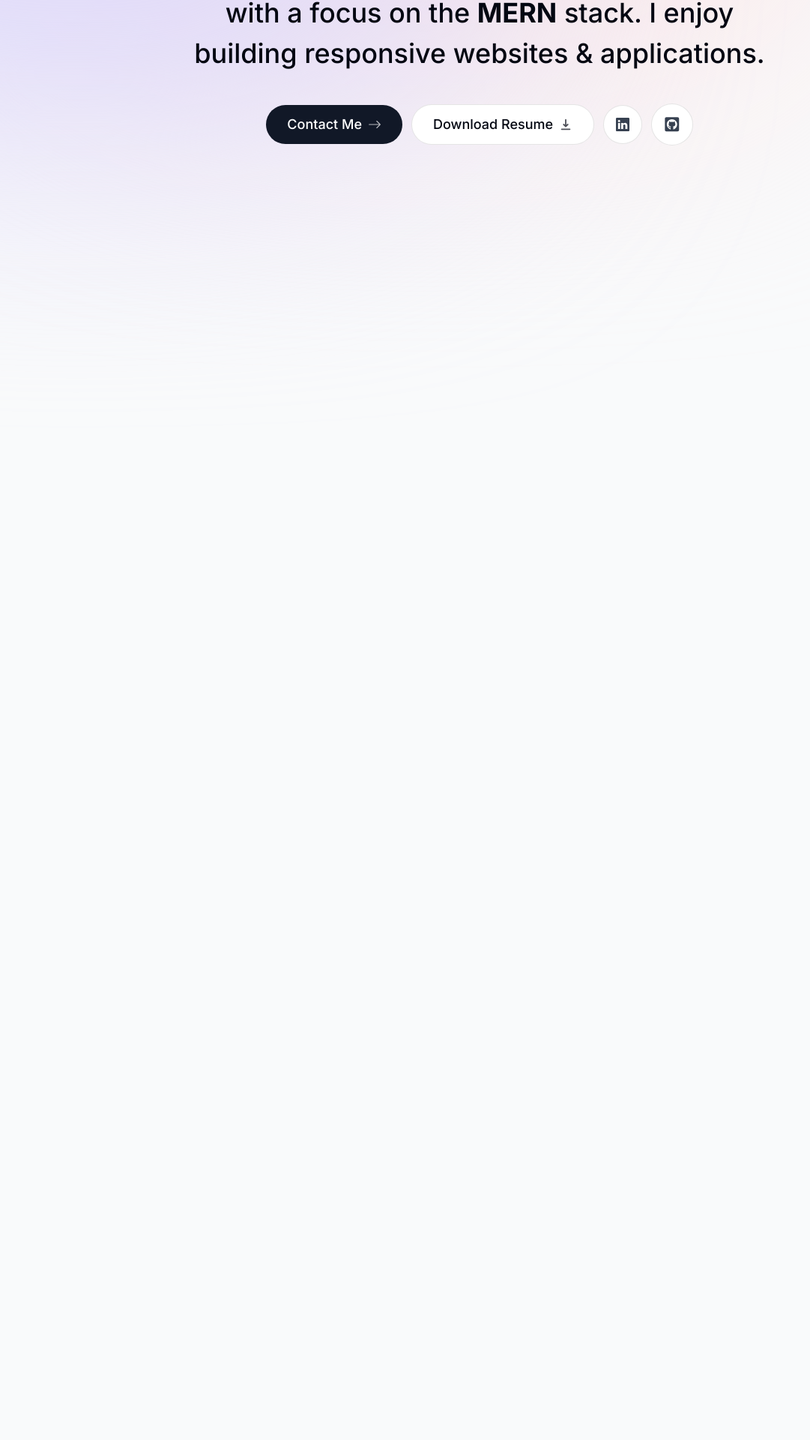
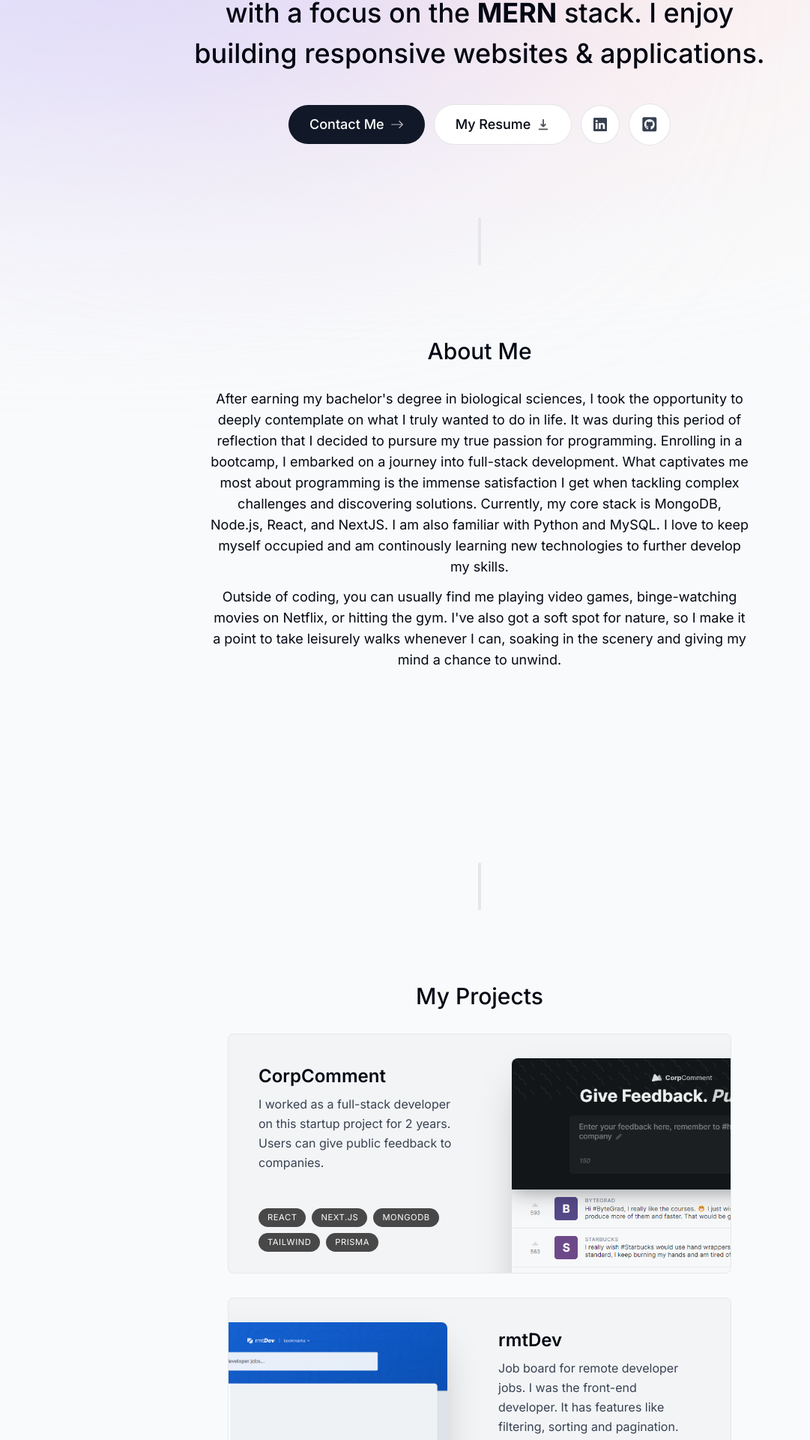
Before and after one commit to AllenOrpia/NextJsPortfolio, a Next.js app: page / in a window 1280 px wide. Shown: the part 336-2256 px from the top of the page at 75% size, without its empty margins (0-1081 px from the left). Built offline with nearby package versions, Linux system fonts and the light colour scheme.

Commit message:
Added projects seciton

```diff
--- a/app/page.tsx
+++ b/app/page.tsx
@@ -1,11 +1,16 @@
+import About from "@/components/about";
 import Intro from "@/components/intro";
-
-
+import Projects from "@/components/projects";
+import SectionDivider from "@/components/section-divider";
 
 export default function Home() {
   return (
     <main className="flex flex-col items-center px-4">
       <Intro />
+      <SectionDivider />
+      <About />
+      <SectionDivider />
+      <Projects />
     </main>
   );
 }
--- /dev/null
+++ b/components/about.tsx
@@ -0,0 +1,37 @@
+
+'use client'
+
+import React from "react";
+import SectionHeading from "./section-heading";
+import { motion } from "framer-motion";
+
+export default function About() {
+  return (
+    <motion.section
+        initial={{ opacity: 0, y:100}}
+        animate={{ opacity: 1, y:0}}
+        transition={{ delay: 0.175}}
+        className="mb-28 max-w-[45rem] text-center leading-8 sm:mb-40">
+      <SectionHeading>About Me</SectionHeading>
+      <p className="mb-3 text-lg ">
+        After earning my bachelor's degree in biological sciences, I took the
+        opportunity to deeply contemplate on what I truly wanted to do in life.
+        It was during this period of reflection that I decided to pursure my
+        true passion for programming. Enrolling in a bootcamp, I embarked on a
+        journey into full-stack development. What captivates me most about
+        programming is the immense satisfaction I get when tackling complex
+        challenges and discovering solutions. Currently, my core stack is
+        MongoDB, Node.js, React, and NextJS. I am also familiar with Python and
+        MySQL. I love to keep myself occupied and am continously learning new
+        technologies to further develop my skills.
+      </p>
+      <p className="text-lg">
+        Outside of coding, you can usually find me playing video games,
+        binge-watching movies on Netflix, or hitting the gym. I've also got a
+        soft spot for nature, so I make it a point to take leisurely walks
+        whenever I can, soaking in the scenery and giving my mind a chance to
+        unwind.
+      </p>
+    </motion.section>
+  );
+}
--- a/components/intro.tsx
+++ b/components/intro.tsx
@@ -47,7 +47,7 @@ export default function Intro() {
           </motion.span>
         </div>
       </div>
-      <motion.p
+      <motion.h1
         initial={{ opacity: 0, y: 100 }}
         animate={{ opacity: 1, y: 0 }}
         className="mb-10 mt-4 text-2xl font-medium !leading-[1.5] sm:text-4xl"
@@ -56,7 +56,7 @@ export default function Intro() {
         <span className="font-bold">full-stack developer</span> with a focus on
         the <span className="font-bold">MERN</span> stack. I enjoy building
         responsive websites & applications.
-      </motion.p>
+      </motion.h1>
       <motion.div
         initial={{ opacity: 0, y: 100 }}
         animate={{ opacity: 1, y: 0 }}
@@ -77,19 +77,21 @@ export default function Intro() {
           href="/CV.pdf"
           download={true}
         >
-          Download Resume{" "}
+          My Resume{" "}
           <HiDownload className="group-hover:translate-y-1 opacity-70 transition" />
         </a>
         <a
-        href="https://www.linkedin.com/in/allen-orpia-386b2213b/"
-        target="_blank"
-        className="bg-white p-4 flex text-gray-700 items-center gap-2 rounded-full focus:scale-125 hover:scale-125 hover:text-gray-950 active:scale-90 transition cursor-pointer border border-black/10">
+          href="https://www.linkedin.com/in/allen-orpia-386b2213b/"
+          target="_blank"
+          className="bg-white p-4 flex text-gray-700 items-center gap-2 rounded-full focus:scale-125 hover:scale-125 hover:text-gray-950 active:scale-90 transition cursor-pointer border border-black/10"
+        >
           <BsLinkedin />
         </a>
         <a
-        href="https://github.com/AllenOrpia"
-        target="_blank"
-        className="bg-white p-4 flex text-gray-700 items-center gap-2 rounded-full text-[1.35rem] focus:scale-125 hover:scale-125 hover:text-gray-950 active:scale-90 transition cursor-pointer border border-black/10">
+          href="https://github.com/AllenOrpia"
+          target="_blank"
+          className="bg-white p-4 flex text-gray-700 items-center gap-2 rounded-full text-[1.35rem] focus:scale-125 hover:scale-125 hover:text-gray-950 active:scale-90 transition cursor-pointer border border-black/10"
+        >
           <FaGithubSquare />
         </a>
       </motion.div>
--- /dev/null
+++ b/components/project.tsx
@@ -0,0 +1,63 @@
+"use client";
+
+import Image from "next/image";
+import { useScroll, useTransform } from "framer-motion";
+import React, { useRef } from "react";
+import { projectsData } from "@/lib/data";
+import { motion } from "framer-motion";
+
+type ProjectProps = (typeof projectsData)[number];
+
+export default function Project({
+  title,
+  description,
+  tags,
+  imageUrl,
+}: ProjectProps) {
+  const ref = useRef<HTMLDivElement>(null);
+  const { scrollYProgress } = useScroll({
+    target: ref,
+    offset: ["0 1", "1.33 1"],
+  });
+  const scaleProgress = useTransform(scrollYProgress, [0, 1], [0.8, 1]);
+  const opacityProgress = useTransform(scrollYProgress, [0, 1], [0.5, 1]);
+  return (
+    <motion.div
+      ref={ref}
+      style={{
+        scale: scaleProgress,
+        opacity: opacityProgress,
+      }}
+      className="group mb-3 sm:mb-8 last:mb-0"
+    >
+      <section className=" bg-gray-100 max-w-[42rem] border border-black/5 overflow-hidden sm:pr-8 relative sm:h-[20rem] group-even:pl-8  hover:bg-gray-200 transition rounded-lg">
+        <div className="pt-4 pb-7 px-5 sm:pl-10 sm:pr-2 sm:pt-10 sm:max-w-[50%] flex flex-col h-full group-even:ml-[18rem]">
+          <h3 className="text-2xl font-semibold">{title}</h3>
+          <p className="mt-2 leading-relaxed text-gray-700">{description}</p>
+          <ul className="flex flex-wrap mt-4 gap-2 sm:mt-auto">
+            {tags.map((tag, index) => (
+              <li
+                className="bg-black/[.7] px-3 py-1 text-[0.7rem] uppercase tracking-wider text-white rounded-full"
+                key={index}
+              >
+                {tag}
+              </li>
+            ))}
+          </ul>
+        </div>
+
+        <Image
+          className="absolute top-8 -right-40 w-[28.25rem] rounded-t-lg
+            group-even:right-[initial] group-even:-left-40 shadow-2xl group-hover:-translate-x-3
+            group-hover:translate-y-3
+            group-hover:-rotate-2
+            group-hover:scale-110
+            transition"
+          src={imageUrl}
+          alt={`${title} project`}
+          quality={95}
+        />
+      </section>
+    </motion.div>
+  );
+}
--- /dev/null
+++ b/components/projects.tsx
@@ -0,0 +1,19 @@
+import React from "react";
+import SectionHeading from "./section-heading";
+import { projectsData } from "@/lib/data";
+import Project from "./project";
+
+export default function Projects() {
+  return (
+    <section>
+      <SectionHeading>My Projects</SectionHeading>
+      <div>
+        {projectsData.map((project, index) => (
+          <React.Fragment key={project.title}>
+            <Project {...project} />
+          </React.Fragment>
+        ))}
+      </div>
+    </section>
+  );
+}
--- /dev/null
+++ b/components/section-divider.tsx
@@ -0,0 +1,15 @@
+'use client'
+
+import React from "react";
+import { motion } from "framer-motion";
+
+export default function SectionDivider() {
+  return (
+    <motion.div
+      initial={{ opacity: 0, y: 100 }}
+      animate={{ opacity: 1, y: 0 }}
+      transition={{ delay: 0.125 }}
+      className="bg-gray-200 my-24 h-16 w-1 rounded-full hidden sm:block"
+    ></motion.div>
+  );
+}
--- /dev/null
+++ b/components/section-heading.tsx
@@ -0,0 +1,11 @@
+import React from 'react'
+
+type SectionHeadingProps = {
+    children: React.ReactNode;
+}
+
+export default function SectionHeading( { children }:SectionHeadingProps ) {
+  return (
+    <h2 className='text-3xl font-medium mb-8 text-center'>{ children }</h2>
+  )
+}
```
